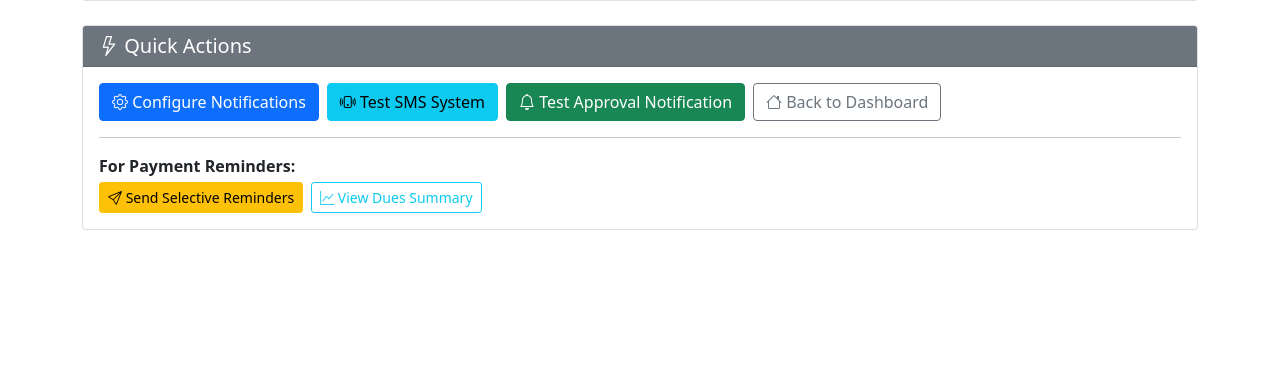
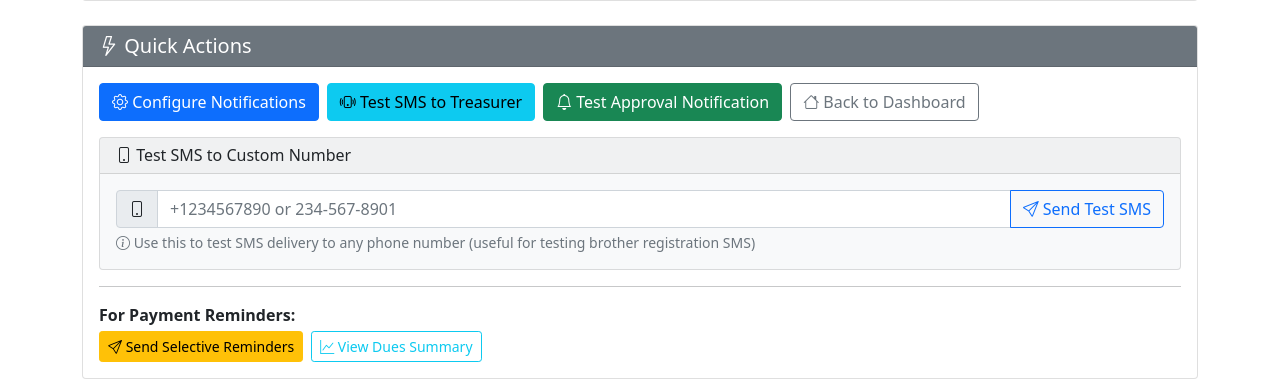
Before and after one commit to jhuphidelts-dot/frat-treasurer-app, a Flask app: page /notifications in a window 1280 px wide. Shown: the part 1049-1428 px from the top of the page. Before the commit the page ends 1279 px from the top, so only its background shows below. Run offline with Flask 3, Linux system fonts and the light colour scheme; a user stored in the database is signed in; some libraries are stand-ins or nearby versions.

Commit message:
Fix SMS reminders hanging and complete authentication flow
- Fixed website hanging when sending SMS reminders with timeout protection
- Enhanced email-to-SMS system with better error handling
- Added professional brother registration success page
- Fixed authentication flow to redirect to login properly
- Added comprehensive SMS testing functionality
- SMTP timeout protection prevents infinite loading

```diff
--- a/app.py
+++ b/app.py
@@ -30,51 +30,90 @@ app.secret_key = os.environ.get("SECRET_KEY", "change-me")  # needed for flash()
 # app.register_blueprint(notifications_bp)  # Commented out due to compatibility issues
 app.register_blueprint(export_bp)
 
-# SMS Gateway mappings for email-to-SMS
+# SMS Gateway mappings for email-to-SMS (Updated and optimized)
 SMS_GATEWAYS = {
     'verizon': '@vtext.com',
     'att': '@txt.att.net',
     'tmobile': '@tmomail.net',
-    'sprint': '@messaging.sprintpcs.com',
+    'sprint': '@messaging.sprintpcs.com',  # Now T-Mobile
     'boost': '@smsmyboostmobile.com',
     'cricket': '@sms.cricketwireless.net',
     'uscellular': '@email.uscc.net',
     'virgin': '@vmobl.com',
-    'metropcs': '@mymetropcs.com'
+    'metropcs': '@mymetropcs.com',
+    # Additional gateways for better coverage
+    'google_fi': '@msg.fi.google.com',
+    'xfinity': '@vtext.com',
+    'straighttalk': '@vtext.com'
 }
 
+# Primary gateways that work most reliably
+PRIMARY_GATEWAYS = ['verizon', 'att', 'tmobile']
+
 def send_email_to_sms(phone, message, config):
-    """Send SMS via email-to-SMS gateway"""
+    """Send SMS via email-to-SMS gateway with improved error handling"""
     if not config.smtp_username or not config.smtp_password:
+        print("SMS Error: SMTP credentials not configured")
         return False
 
-    # Clean phone number
+    # Clean and validate phone number
     clean_phone = ''.join(filter(str.isdigit, phone))
     if len(clean_phone) == 11 and clean_phone.startswith('1'):
         clean_phone = clean_phone[1:]  # Remove leading 1
     elif len(clean_phone) != 10:
+        print(f"SMS Error: Invalid phone number format: {phone}")
         return False
 
+    # Limit message length for SMS compatibility
+    if len(message) > 160:
+        message = message[:157] + "..."
+
+    # Try primary gateways first (most reliable)
+    gateways_to_try = [(name, SMS_GATEWAYS[name]) for name in PRIMARY_GATEWAYS]
+
     success_count = 0
-    # Try multiple carriers for better delivery
-    for carrier, gateway in SMS_GATEWAYS.items():
+    last_error = None
+
+    for carrier, gateway in gateways_to_try:
         try:
             sms_email = clean_phone + gateway
-
+            print(f"Attempting SMS via {carrier} to {sms_email}")
+
+            # Create email message
             msg = MIMEText(message)
-            msg['Subject'] = ''
+            msg['Subject'] = ''  # Empty subject for SMS
             msg['From'] = config.smtp_username
             msg['To'] = sms_email
 
-            server = smtplib.SMTP('smtp.gmail.com', 587)
+            # Send via SMTP with timeout settings
+            server = smtplib.SMTP('smtp.gmail.com', 587, timeout=10)  # 10 second timeout
+            server.set_debuglevel(0)  # Disable debug for production
             server.starttls()
             server.login(config.smtp_username, config.smtp_password)
             server.send_message(msg)
             server.quit()
+
             success_count += 1
-
-        except Exception:
+            print(f"SMS sent successfully via {carrier}")
+
+            # Don't try other gateways if one succeeds
+            break
+
+        except smtplib.SMTPAuthenticationError as e:
+            print(f"SMS Error ({carrier}): Authentication failed - check Gmail app password")
+            last_error = f"Authentication failed: {str(e)}"
+            break  # No point trying other gateways if auth fails
+        except smtplib.SMTPException as e:
+            print(f"SMS Error ({carrier}): SMTP error - {str(e)}")
+            last_error = f"SMTP error: {str(e)}"
             continue  # Try next gateway
+        except Exception as e:
+            print(f"SMS Error ({carrier}): {str(e)}")
+            last_error = f"General error: {str(e)}"
+            continue  # Try next gateway
+
+    if success_count == 0:
+        print(f"SMS Failed: All gateways failed. Last error: {last_error}")
 
     return success_count > 0
 
@@ -93,7 +132,7 @@ def notify_treasurer(message, config, notification_type="Alert"):
             msg['From'] = config.smtp_username
             msg['To'] = config.email
 
-            server = smtplib.SMTP('smtp.gmail.com', 587)
+            server = smtplib.SMTP('smtp.gmail.com', 587, timeout=10)
             server.starttls()
             server.login(config.smtp_username, config.smtp_password)
             server.send_message(msg)
@@ -124,6 +163,28 @@ def notify_spending_plan_request(submitter_name, category, amount, description,
     """Notify treasurer about spending plan request"""
     message = f"{submitter_name} has submitted a spending plan request:\n\nCategory: {category}\nAmount: ${amount:.2f}\nDescription: {description}\n\nPlease review and approve in the app."
     return notify_treasurer(message, config, "Spending Plan Request")
+
+def send_brother_credentials_sms(full_name, phone, username, password, config):
+    """Send login credentials to approved brother via SMS"""
+    if not config.smtp_username or not config.smtp_password:
+        print("Brother SMS Error: SMTP credentials not configured")
+        return False
+
+    # Create concise SMS message (SMS has 160 char limit)
+    first_name = full_name.split()[0] if full_name else "Brother"
+    message = f"Fraternity Account Approved! Hi {first_name}, Login: {username} Pass: {password} Change password after first login."
+
+    print(f"\n📱 Sending brother credentials to {first_name} at {phone}")
+
+    # Send SMS via email-to-SMS gateway
+    success = send_email_to_sms(phone, message, config)
+
+    if success:
+        print(f"✅ Brother credentials SMS sent successfully to {phone}")
+    else:
+        print(f"❌ Brother credentials SMS failed to {phone}")
+
+    return success
 
 # Role-based access control for member roles
 MEMBER_ROLE_PERMISSIONS = {
@@ -500,6 +561,22 @@ class TreasurerApp:
                             archived=semester_data.get('archived', False)
                         )
                     return loaded_semesters
+                # Convert loaded pending brothers back to PendingBrother objects if needed
+                elif 'pending_brothers.json' in file_path and data:
+                    loaded_pending = {}
+                    for pending_id, pending_data in data.items():
+                        loaded_pending[pending_id] = PendingBrother(
+                            id=pending_data['id'],
+                            full_name=pending_data['full_name'],
+                            phone=pending_data['phone'],
+                            email=pending_data['email'],
+                            registration_date=pending_data['registration_date'],
+                            verification_token=pending_data['verification_token'],
+                            is_verified=pending_data.get('is_verified', False),
+                            member_id=pending_data.get('member_id'),
+                            user_id=pending_data.get('user_id')
+                        )
+                    return loaded_pending
                 return data
         return default_data
 
@@ -1029,7 +1106,7 @@ class TreasurerApp:
                 msg['To'] = sms_email
                 msg['Subject'] = ""  # Empty subject for SMS
 
-                server = smtplib.SMTP('smtp.gmail.com', 587)
+                server = smtplib.SMTP('smtp.gmail.com', 587, timeout=10)
                 server.starttls()
                 server.login(smtp_username, smtp_password)
                 server.send_message(msg)
@@ -1083,7 +1160,7 @@ class TreasurerApp:
             msg['Subject'] = subject
 
             print(f"DEBUG: Connecting to Gmail SMTP server...")
-            server = smtplib.SMTP('smtp.gmail.com', 587)
+            server = smtplib.SMTP('smtp.gmail.com', 587, timeout=10)
             server.starttls()
             print(f"DEBUG: Logging in with {smtp_username}...")
             server.login(smtp_username, smtp_password)
@@ -1123,10 +1200,12 @@ class TreasurerApp:
                 print(f"DEBUG: Sending reminder to {member.name} ({member.contact_type}: {member.contact})")
                 message = f"Hi {member.name}! Your fraternity dues balance is ${balance:.2f}. Please pay via Zelle or Venmo. Thanks!"
 
-                # Try enhanced email-to-SMS for phone contacts
+                # Send reminder based on contact type
                 if member.contact_type == 'phone':
+                    print(f"DEBUG: Sending SMS to {member.contact} via email-to-SMS gateway")
                     result = send_email_to_sms(member.contact, message, self.treasurer_config)
                 else:
+                    print(f"DEBUG: Sending email to {member.contact}")
                     result = self.send_email(member.contact, "Fraternity Dues Reminder", message)
 
                 if result:
@@ -1397,9 +1476,14 @@ class TreasurerApp:
 
         # Create user account for the brother
         username = pending_brother.email.lower()
-        temp_password = f"temp{pending_brother.id[:8]}"  # Temporary password
-
-        if self.create_user(username, temp_password, 'brother'):
+
+        # Generate secure random password
+        import secrets
+        import string
+        alphabet = string.ascii_letters + string.digits
+        secure_password = ''.join(secrets.choice(alphabet) for _ in range(12))
+
+        if self.create_user(username, secure_password, 'brother'):
             # Link member to user account
             member.user_id = username
 
@@ -1412,7 +1496,28 @@ class TreasurerApp:
             self.save_data(self.members_file, self.members)
             self.save_data(self.pending_brothers_file, self.pending_brothers)
 
-            return True, f"Brother verified! Username: {username}, Temp password: {temp_password}"
+            # Send login credentials via SMS
+            sms_sent = False
+            if self.treasurer_config.smtp_username and self.treasurer_config.smtp_password:
+                try:
+                    sms_sent = send_brother_credentials_sms(
+                        pending_brother.full_name,
+                        pending_brother.phone,
+                        username,
+                        secure_password,
+                        self.treasurer_config
+                    )
+                except Exception as e:
+                    print(f"SMS sending failed: {e}")
+
+            if sms_sent:
+                # Remove from pending brothers after successful verification and SMS
+                del self.pending_brothers[pending_id]
+                self.save_data(self.pending_brothers_file, self.pending_brothers)
+
+                return True, f"✅ Brother {pending_brother.full_name} verified successfully!\n📱 Login credentials sent via SMS to {pending_brother.phone}\n🔐 Username: {username}"
+            else:
+                return True, f"✅ Brother {pending_brother.full_name} verified successfully!\n⚠️ SMS failed - Login credentials:\nUsername: {username}\nPassword: {secure_password}\n📞 Please manually share these credentials with the brother."
 
         return False, "Failed to create user account"
 
@@ -1690,8 +1795,39 @@ def record_payment():
 @require_auth
 @require_permission('send_reminders')
 def send_reminders():
-    treasurer_app.check_and_send_reminders()
-    flash('Reminders sent to all eligible members!')
+    try:
+        print("\n🚀 Starting bulk reminder sending...")
+
+        # Add timeout protection
+        import signal
+
+        def timeout_handler(signum, frame):
+            raise TimeoutError("Reminder sending timed out")
+
+        # Set 60 second timeout
+        signal.signal(signal.SIGALRM, timeout_handler)
+        signal.alarm(60)
+
+        try:
+            reminders_sent = treasurer_app.check_and_send_reminders()
+            signal.alarm(0)  # Cancel timeout
+
+            if reminders_sent > 0:
+                flash(f'✅ {reminders_sent} payment reminders sent successfully!', 'success')
+            else:
+                flash('ℹ️ No reminders needed - all members are paid up!', 'info')
+        except TimeoutError:
+            signal.alarm(0)  # Cancel timeout
+            flash('⏰ Reminder sending timed out. Try selective reminders for better control.', 'warning')
+        except Exception as e:
+            signal.alarm(0)  # Cancel timeout
+            print(f"Reminder error: {e}")
+            flash(f'❌ Error sending reminders: {str(e)}', 'error')
+
+    except Exception as e:
+        print(f"Outer reminder error: {e}")
+        flash('❌ Failed to send reminders. Check your email/SMS configuration.', 'error')
+
     return redirect(url_for('dashboard'))
 
 @app.route('/selective_reminders', methods=['GET', 'POST'])
@@ -1717,11 +1853,42 @@ def selective_reminders():
     selected_members = request.form.getlist('selected_members')
 
     if not selected_members:
-        flash('No members selected for reminders!')
+        flash('No members selected for reminders!', 'warning')
         return redirect(url_for('selective_reminders'))
 
-    treasurer_app.check_and_send_reminders(selected_members)
-    flash(f'Reminders sent to {len(selected_members)} selected member(s)!')
+    try:
+        print(f"\n📱 Sending selective reminders to {len(selected_members)} members...")
+
+        # Add timeout protection for selective reminders too
+        import signal
+
+        def timeout_handler(signum, frame):
+            raise TimeoutError("Selective reminder sending timed out")
+
+        # Set 30 second timeout (shorter for selective)
+        signal.signal(signal.SIGALRM, timeout_handler)
+        signal.alarm(30)
+
+        try:
+            reminders_sent = treasurer_app.check_and_send_reminders(selected_members)
+            signal.alarm(0)  # Cancel timeout
+
+            if reminders_sent > 0:
+                flash(f'✅ Reminders sent to {reminders_sent} selected member(s)!', 'success')
+            else:
+                flash('ℹ️ No reminders sent - check member balances.', 'info')
+        except TimeoutError:
+            signal.alarm(0)  # Cancel timeout
+            flash('⏰ Selective reminder sending timed out. Try fewer members at once.', 'warning')
+        except Exception as e:
+            signal.alarm(0)  # Cancel timeout
+            print(f"Selective reminder error: {e}")
+            flash(f'❌ Error sending selective reminders: {str(e)}', 'error')
+
+    except Exception as e:
+        print(f"Outer selective reminder error: {e}")
+        flash('❌ Failed to send selective reminders. Check configuration.', 'error')
+
     return redirect(url_for('dashboard'))
 
 @app.route('/budget_summary')
@@ -2176,18 +2343,59 @@ def exit_preview():
 @require_auth
 @require_permission('send_reminders')
 def test_sms():
-    """Test SMS functionality"""
+    """Test SMS functionality with comprehensive diagnostics"""
     config = treasurer_app.treasurer_config
     if not config.phone:
-        flash('Please configure your phone number in Treasurer Setup first.')
+        flash('Please configure your phone number in Treasurer Setup first.', 'error')
         return redirect(url_for('treasurer_setup'))
 
-    test_message = "Test SMS from Fraternity Treasurer App - working correctly!"
+    if not config.smtp_username or not config.smtp_password:
+        flash('Please configure your email credentials in Treasurer Setup first.', 'error')
+        return redirect(url_for('treasurer_setup'))
+
+    test_message = "Test SMS from Fraternity Treasurer App - SMS working correctly! 📱✅"
+
+    print(f"\n🧪 SMS TEST STARTING")
+    print(f"📱 Phone: {config.phone}")
+    print(f"📧 SMTP User: {config.smtp_username}")
+    print(f"💬 Message: {test_message}")
 
     if send_email_to_sms(config.phone, test_message, config):
-        flash(f'Test SMS sent successfully to {config.phone}!')
+        flash(f'✅ Test SMS sent successfully to {config.phone}!', 'success')
+        flash('📱 Check your phone for the message (may take 1-2 minutes).', 'info')
     else:
-        flash('Failed to send test SMS. Check your email configuration.')
+        flash('❌ Failed to send test SMS. Check the console logs for details.', 'error')
+        flash('💡 Common issues: Gmail app password expired, phone number format, or carrier blocking.', 'warning')
+
+    return redirect(url_for('notifications_dashboard'))
+
+@app.route('/test_sms_to_number', methods=['POST'])
+@require_auth
+@require_permission('send_reminders')
+def test_sms_to_number():
+    """Test SMS to a specific phone number"""
+    config = treasurer_app.treasurer_config
+    test_phone = request.form.get('test_phone', '').strip()
+
+    if not test_phone:
+        flash('Please enter a phone number to test.', 'error')
+        return redirect(url_for('notifications_dashboard'))
+
+    if not config.smtp_username or not config.smtp_password:
+        flash('Please configure your email credentials in Treasurer Setup first.', 'error')
+        return redirect(url_for('treasurer_setup'))
+
+    test_message = f"Test SMS from Fraternity Treasurer App to {test_phone} 📱✅"
+
+    print(f"\n🧪 SMS TEST TO CUSTOM NUMBER")
+    print(f"📱 Target Phone: {test_phone}")
+    print(f"📧 SMTP User: {config.smtp_username}")
+
+    if send_email_to_sms(test_phone, test_message, config):
+        flash(f'✅ Test SMS sent successfully to {test_phone}!', 'success')
+        flash('📱 Check the target phone for the message (may take 1-2 minutes).', 'info')
+    else:
+        flash(f'❌ Failed to send test SMS to {test_phone}. Check console logs.', 'error')
 
     return redirect(url_for('notifications_dashboard'))
 
@@ -2295,8 +2503,17 @@ def brother_registration():
     # Register the brother
     try:
         pending_id = treasurer_app.register_brother(full_name, phone, email)
-        flash('Registration submitted successfully! The treasurer will review and verify your account.', 'success')
-        return render_template('brother_registration.html')
+
+        # Success message with clear next steps
+        flash('🎉 Registration submitted successfully!', 'success')
+        flash('✅ Your information has been sent to the treasurer for verification.', 'info')
+        flash('📱 Once approved, your login credentials will be sent to your phone via SMS.', 'info')
+        flash('⏰ Please allow 24-48 hours for verification.', 'info')
+
+        return render_template('brother_registration_success.html',
+                             full_name=full_name,
+                             phone=phone,
+                             email=email)
     except Exception as e:
         flash(f'Registration failed: {str(e)}', 'error')
         return render_template('brother_registration.html')
--- a/templates/notifications_dashboard.html
+++ b/templates/notifications_dashboard.html
@@ -138,19 +138,40 @@
                         <h5 class="mb-0"><i class="bi bi-lightning"></i> Quick Actions</h5>
                     </div>
                     <div class="card-body">
-                        <div class="d-flex flex-wrap gap-2">
+                        <div class="d-flex flex-wrap gap-2 mb-3">
                             <a href="{{ url_for('treasurer_setup') }}" class="btn btn-primary">
                                 <i class="bi bi-gear"></i> Configure Notifications
                             </a>
                             <a href="{{ url_for('test_sms') }}" class="btn btn-info">
-                                <i class="bi bi-phone-vibrate"></i> Test SMS System
+                                <i class="bi bi-phone-vibrate"></i> Test SMS to Treasurer
                             </a>
                             <a href="{{ url_for('test_approval_notification') }}" class="btn btn-success">
                                 <i class="bi bi-bell"></i> Test Approval Notification
                             </a>
-                            <a href="{{ url_for('index') }}" class="btn btn-outline-secondary">
+                            <a href="{{ url_for('dashboard') }}" class="btn btn-outline-secondary">
                                 <i class="bi bi-house"></i> Back to Dashboard
                             </a>
+                        </div>
+
+                        <!-- SMS Testing Form -->
+                        <div class="card bg-light mb-3">
+                            <div class="card-header">
+                                <h6 class="mb-0"><i class="bi bi-phone"></i> Test SMS to Custom Number</h6>
+                            </div>
+                            <div class="card-body">
+                                <form method="POST" action="{{ url_for('test_sms_to_number') }}">
+                                    <div class="input-group">
+                                        <span class="input-group-text"><i class="bi bi-phone"></i></span>
+                                        <input type="tel" class="form-control" name="test_phone" placeholder="+1234567890 or 234-567-8901" required>
+                                        <button type="submit" class="btn btn-outline-primary">
+                                            <i class="bi bi-send"></i> Send Test SMS
+                                        </button>
+                                    </div>
+                                    <div class="form-text">
+                                        <i class="bi bi-info-circle"></i> Use this to test SMS delivery to any phone number (useful for testing brother registration SMS)
+                                    </div>
+                                </form>
+                            </div>
                         </div>
 
                         <hr class="my-3">
```
Also changed, not shown: templates/brother_registration_success.html (added, +100 -0 lines).
